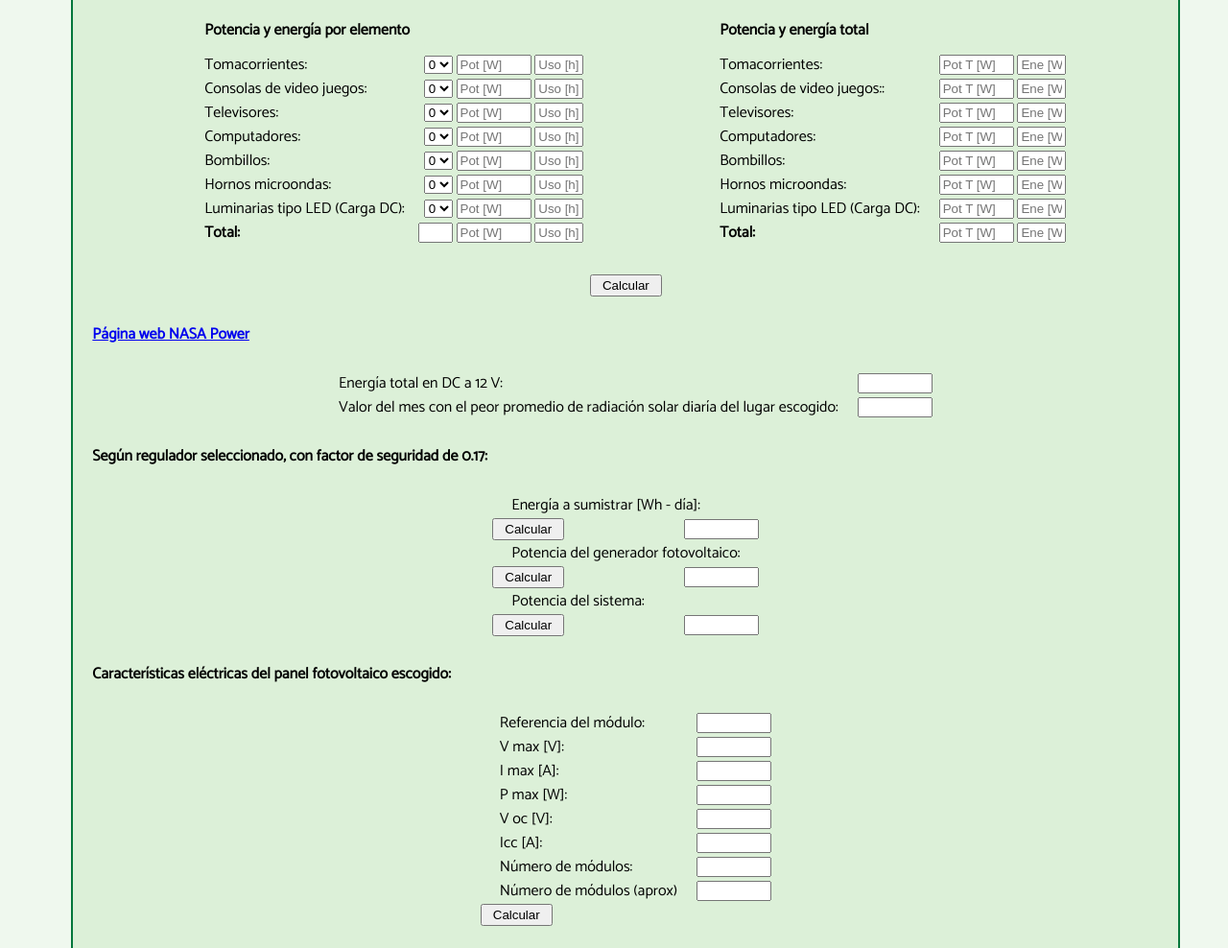
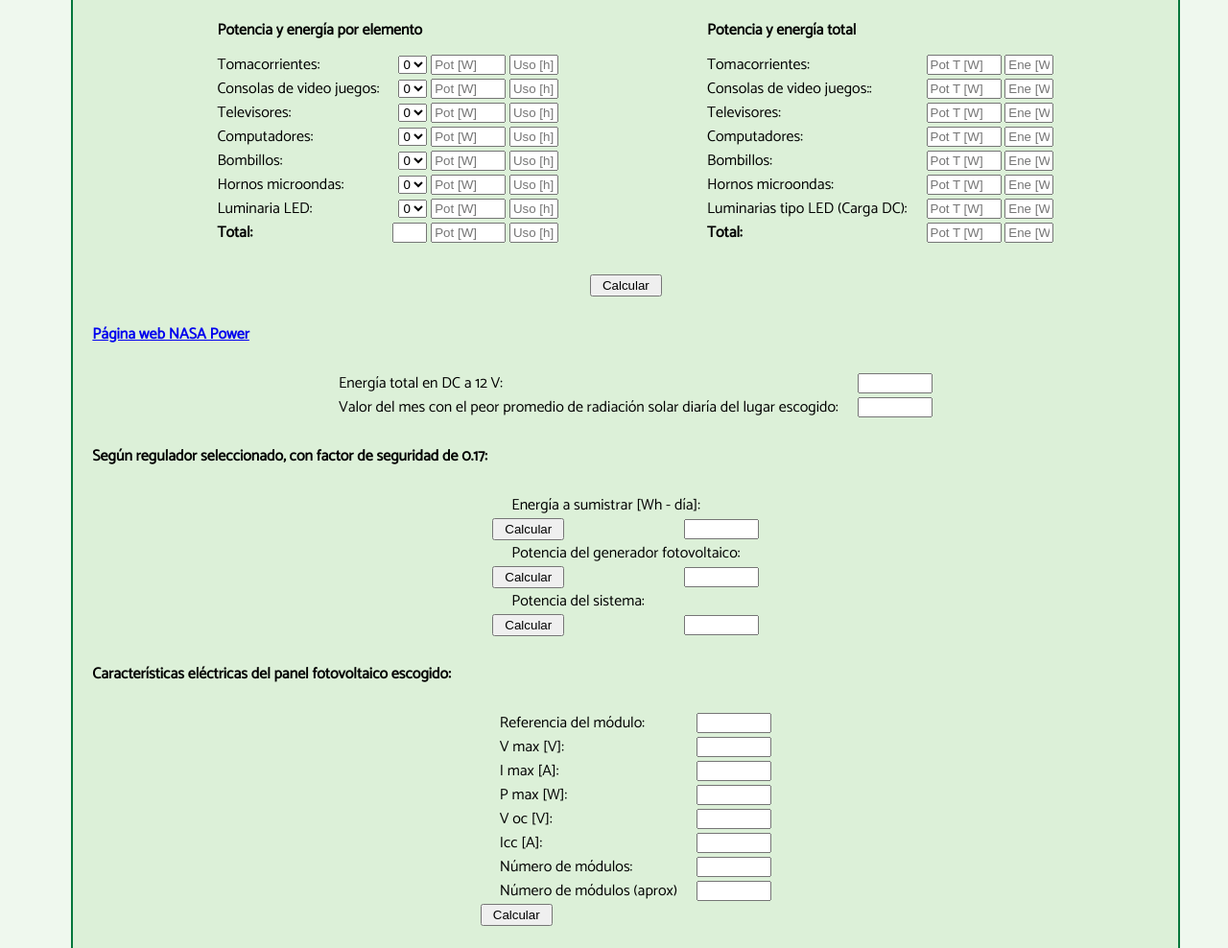
Before and after one commit to camiloguzman91/sunflower_systems, a plain HTML site: page index.html in a window 1280 px wide. Shown: the part 2204-3192 px from the top of the page at 96% size. Drawn offline with Linux system fonts and the light colour scheme.

Commit message:
Update index.html

```diff
--- a/index.html
+++ b/index.html
@@ -192,7 +192,7 @@
                         </div>
                     </div>
                     <div class="article">
-                        <p>Luminarias tipo LED (Carga DC): </p>
+                        <p>Luminaria LED: </p>
                         <div>
                             <select name="list" required="required" autocomplete="off" id="numdc1">
                                 <option value="0">0</option>
```
